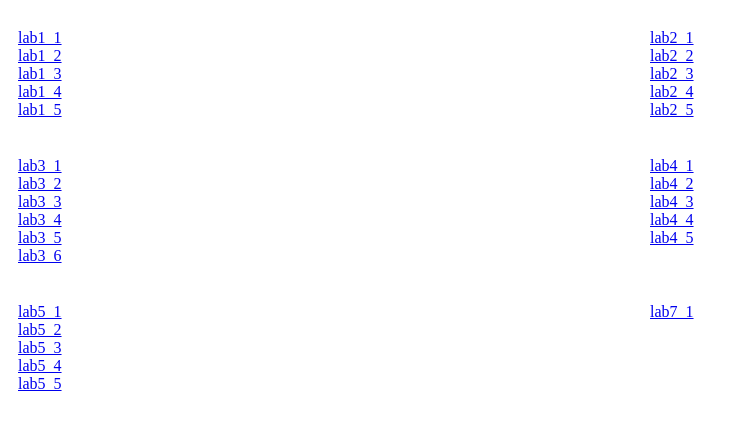
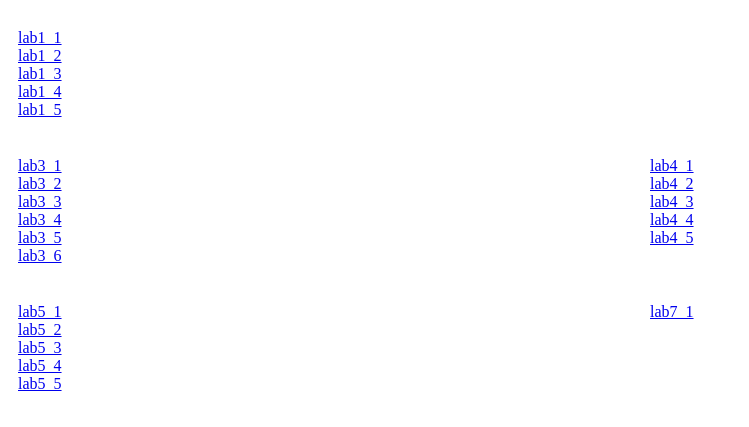
Before and after one commit to cini4ka1/javascript, a plain HTML site: page index.html in a window 1280 px wide. Shown: the part 61-488 px from the top of the page, without its empty margins (0-749 px from the left). Drawn offline with Linux system fonts and the light colour scheme.

Commit message:
Update index.html

```diff
--- a/index.html
+++ b/index.html
@@ -37,11 +37,7 @@
         </div>
         <div class="column">
             <pre>
-<a href="lab2/lab2_1.html">lab2_1</a>
-<a href="lab2/lab2_2.html">lab2_2</a>
-<a href="lab2/lab2_3.html/index.html">lab2_3</a>
-<a href="lab2/lab2_4.html">lab2_4</a>
-<a href="lab2/lab2_5.html">lab2_5</a>
+
             </pre>
         </div>
     </div>
```
